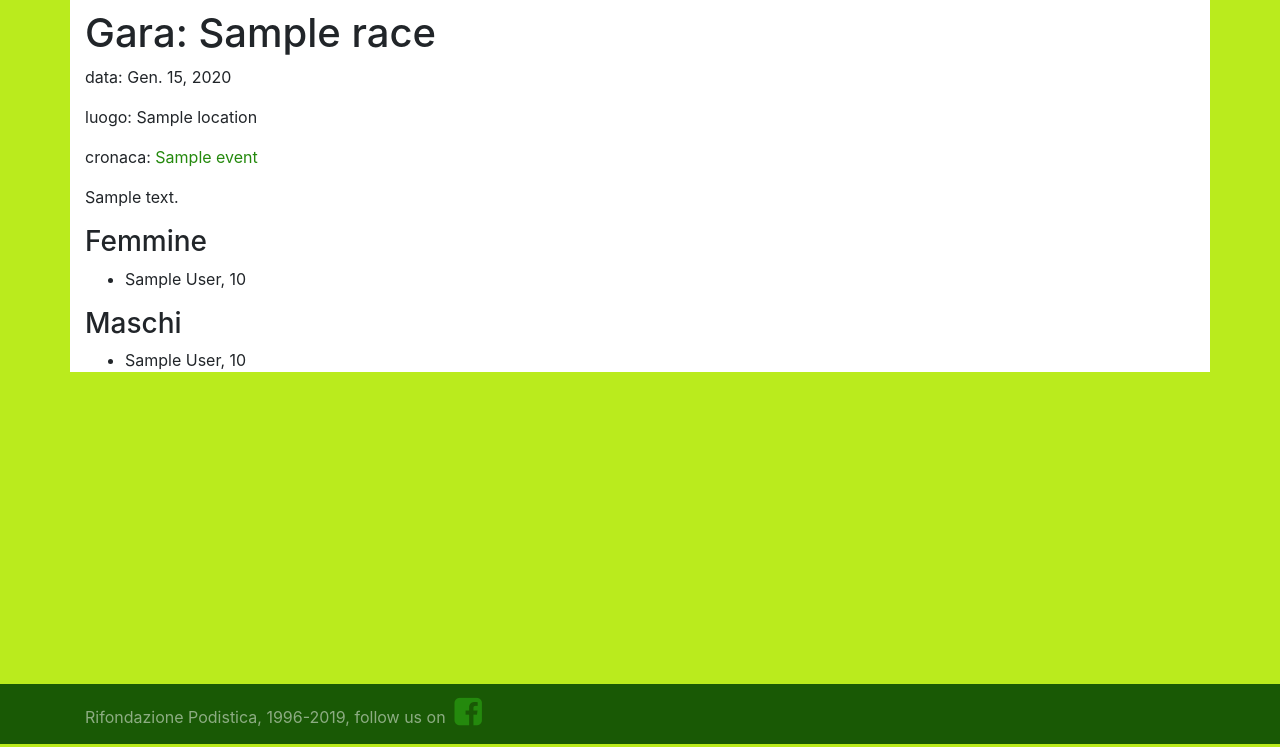
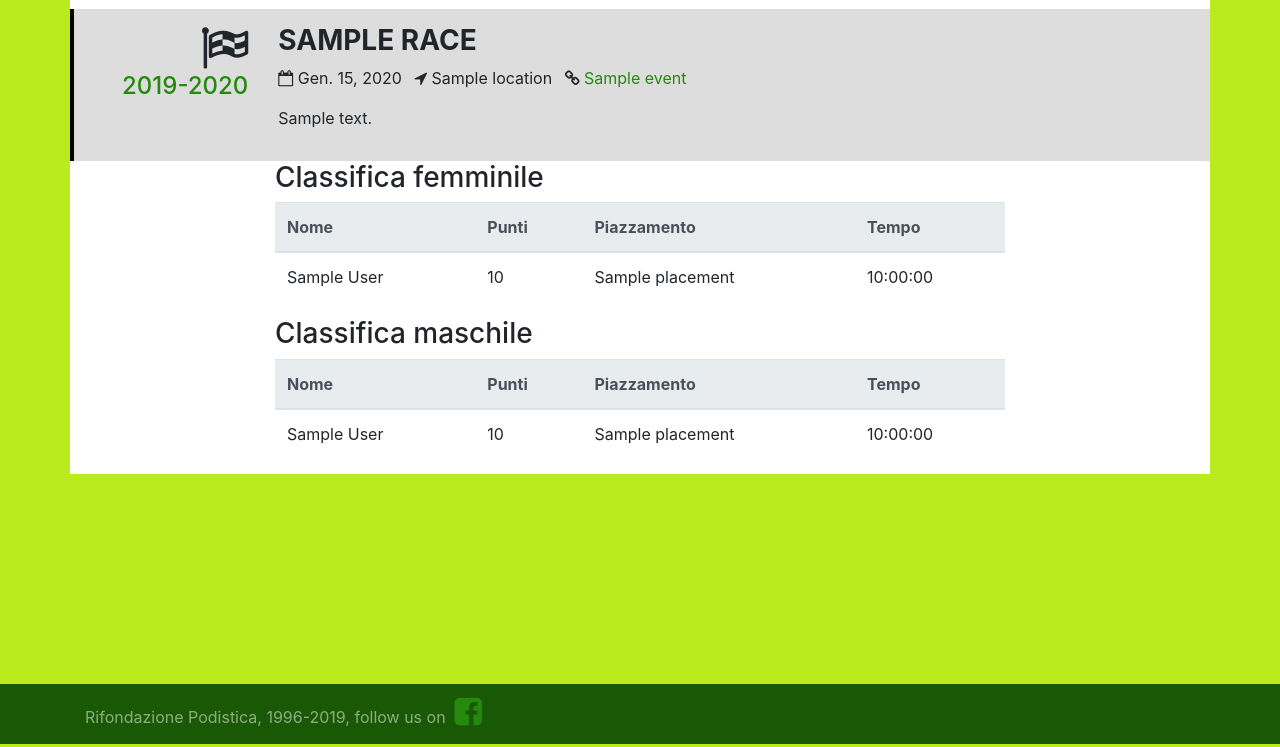
Before and after one commit to andywar65/rpnew_base, a Django app: template criterium/templates/criterium/race_detail.html in a window 1280 px wide. Shown: the part 56-803 px from the top of the page. Run offline with Django 3.2, Linux system fonts and the light colour scheme; tables that the repository leaves empty hold one stand-in row (values such as "Sample post"); the template is opened without the code that fills it: values that come from a table or form of the project are taken from there, most other values are stand-ins (such as "Sample title", 1, 10 or a date in 2020); parts of the project's set-up code (start-up, migrations or seed data) failed here and were passed over; some libraries are stand-ins or nearby versions.

Commit message:
formatted race detail template

```diff
--- a/criterium/templates/criterium/race_detail.html
+++ b/criterium/templates/criterium/race_detail.html
@@ -2,29 +2,75 @@
 
 {% block title %}RP | {{ race.title }}{%endblock title %}
 {% block content %}
-<h1>Gara: {{ race.title }}</h1>
-<p>data: {{ race.get_date }}</p>
-<p>luogo: {{ race.get_location }}</p>
-<p>cronaca: <a href="{{ race.event.get_path }}">{{ race.event.title }}</a></p>
+<div class="row row-striped">
+  <div class="col-md-2 text-right">
+    <i class="fa fa-flag-checkered fa-3x" aria-hidden="true"></i>
+    <a href="/criterium/{{ race.get_edition }}/"><h4>{{ race.get_edition }}</h4></a>
+  </div>
+  <div class="col-md-10">
+    <h3 class="text-uppercase"><strong>{{ race.title }}</strong></h3>
+    <ul class="list-inline">
+      <li class="list-inline-item"><i class="fa fa-calendar-o" aria-hidden="true"></i> {{ race.get_date }}</li>
+      <li class="list-inline-item"><i class="fa fa-location-arrow" aria-hidden="true"></i> {{ race.get_location }}</li>
+      <li class="list-inline-item"><i class="fa fa-link" aria-hidden="true"></i>
+      <a href="{{ race.event.get_path }}">{{ race.event.title }}</a></li>
+    </ul>
     <p>{{ race.description }}</p>
+  </div>
+</div>
+<div class="row">
+  <div class="col-md-2"></div>
+  <div class="col-md-8">
     {% if females %}
-<h3>Femmine</h3>
-  <ul>
+    <h3>Classifica femminile</h3>
+    <div class="table-responsive">
+      <table class="table table-hover">
+        <thead class="thead-light">
+          <tr>
+            <th scope="col">Nome</th>
+            <th scope="col">Punti</th>
+            <th scope="col">Piazzamento</th>
+            <th scope="col">Tempo</th>
+          </tr>
+        </thead>
+        <tbody>
           {% for female in females %}
-    <li>
-      {{ female.user.get_full_name_reverse }}, {{ female.points }}
-    </li>
+          <tr>
+            <td>{{ female.user.get_full_name_reverse }}</td>
+            <td>{{ female.points }}</td>
+            <td>{{ female.placement }}</td>
+            <td>{{ female.time|time:"H:i:s" }}</td>
+          </tr>
           {% endfor %}
-  </ul>
+        <tbody>
+      </table>
+    </div>
     {% endif %}
     {% if males %}
-<h3>Maschi</h3>
-  <ul>
+    <h3>Classifica maschile</h3>
+    <div class="table-responsive">
+      <table class="table table-hover">
+        <thead class="thead-light">
+          <tr>
+            <th scope="col">Nome</th>
+            <th scope="col">Punti</th>
+            <th scope="col">Piazzamento</th>
+            <th scope="col">Tempo</th>
+          </tr>
+        </thead>
+        <tbody>
           {% for male in males %}
-    <li>
-      {{ male.user.get_full_name_reverse }}, {{ male.points }}
-    </li>
+          <tr>
+            <td>{{ male.user.get_full_name_reverse }}</td>
+            <td>{{ male.points }}</td>
+            <td>{{ male.placement }}</td>
+            <td>{{ male.time|time:"H:i:s" }}</td>
+          </tr>
           {% endfor %}
-  </ul>
+        <tbody>
+      </table>
+    </div>
     {% endif %}
+  </div>
+</div>
 {% endblock content %}
--- a/criterium/views.py
+++ b/criterium/views.py
@@ -48,7 +48,7 @@ class RaceListView(ListView):
             athlete = athletes.filter(user_id=athl)
             point_sum = sum(athlete.values_list('points', flat = True))
             first = athlete.first()
-            athl_dict[first.user.get_full_name()] = point_sum
+            athl_dict[first.user.get_full_name_reverse()] = point_sum
         # thanks to https://stackoverflow.com/questions/613183/how-do-i-sort-a-dictionary-by-value
         athl_dict = {k: v for k, v in sorted(athl_dict.items(),
             key=lambda item: item[1], reverse = True)}
```
Lines whose indentation alone changed are shown as unchanged.
